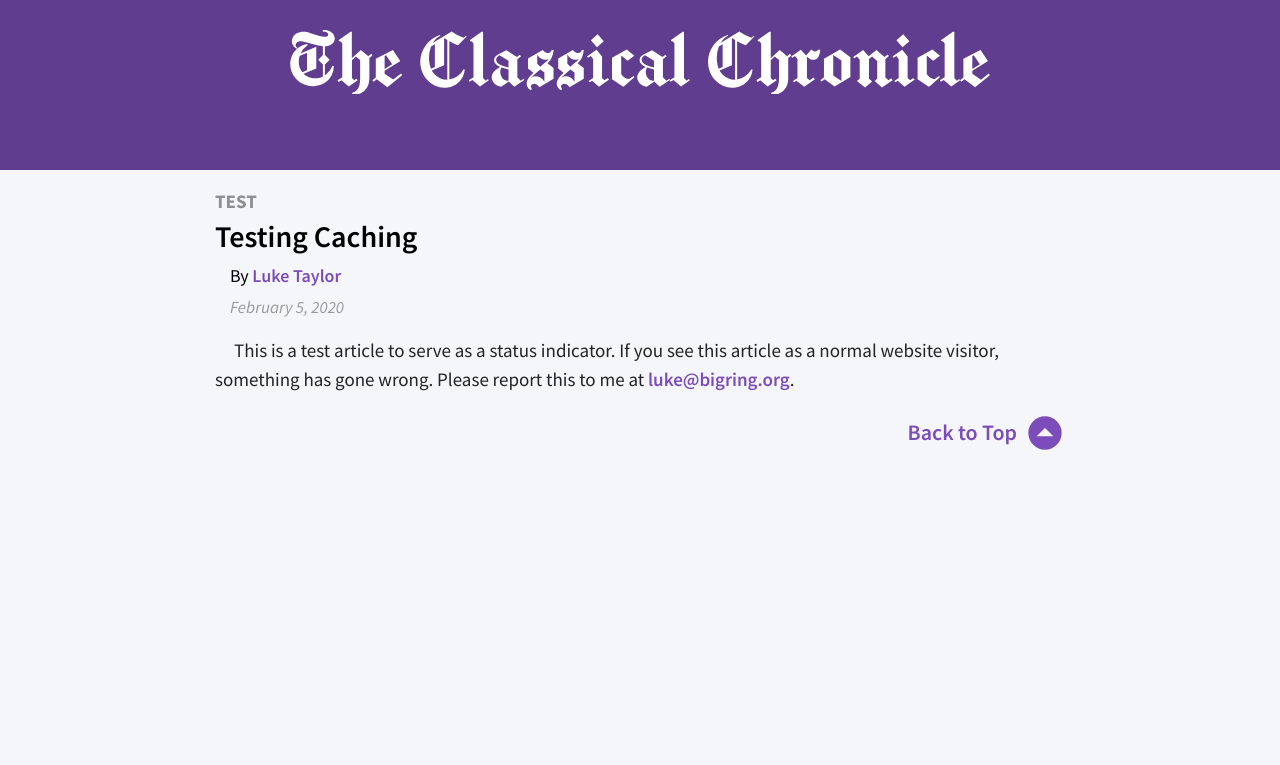
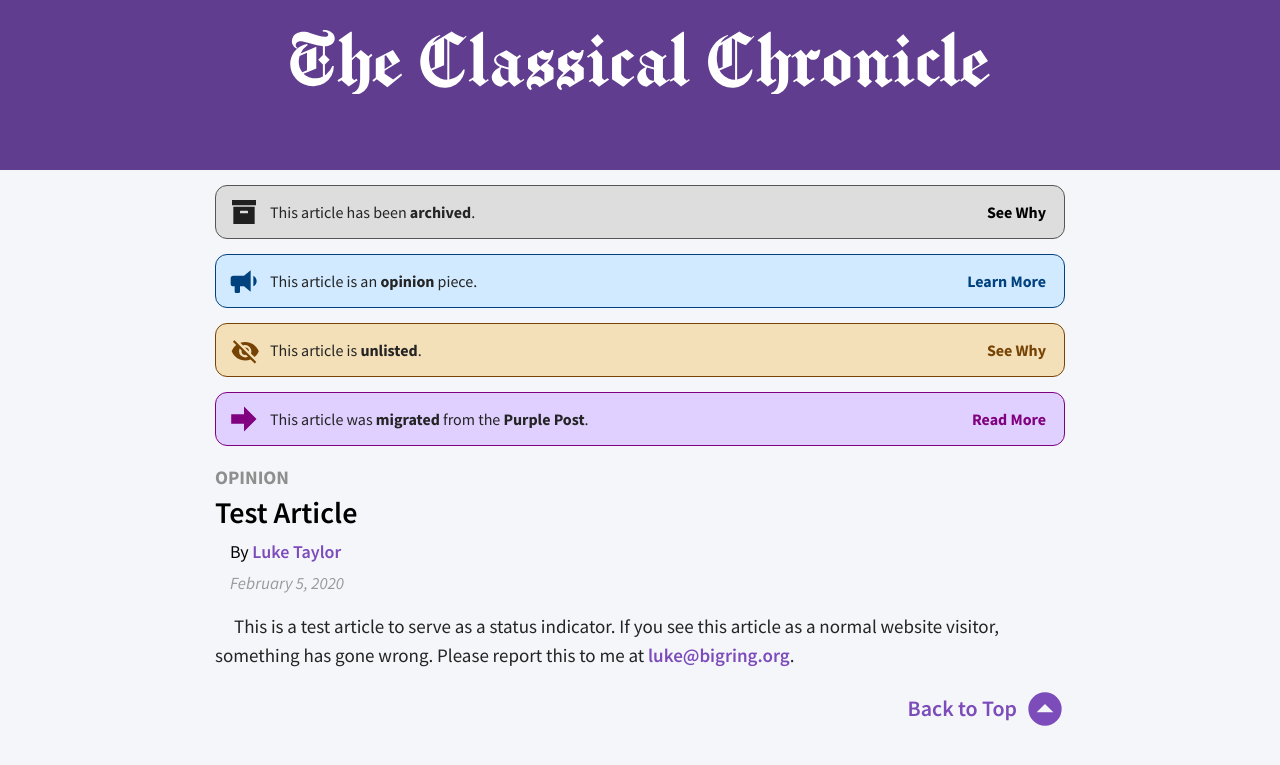
Before and after one commit to lixitrixi/classical-chronicle, a Jekyll site: the page built from _articles/test-article.md, in a window 1280 px wide. Shown: the top 765 px of the page. Built offline with Jekyll 4.4.1, drawn with Linux system fonts in a browser that asks for light colours.

Commit message:
Add article banners (test page only).

```diff
--- a/_articles/test-article.md
+++ b/_articles/test-article.md
@@ -1,10 +1,13 @@
 ---
 layout: "article"
-title: "Testing Caching"
+title: "Test Article"
 author: ["Luke Taylor"]
-image: "purplepost.png"
-category: "Test"
+image: "error.png"
+category: "Opinion"
 date: 2020-02-05
 unlisted: true
+unlistedReason: "This is a test article, please ignore!"
+archived: true
+migrated: true
 ---
 This is a test article to serve as a status indicator. If you see this article as a normal website visitor, something has gone wrong. Please report this to me at [luke@bigring.org](mailto:luke@bigring.org).
--- a/_layouts/article.html
+++ b/_layouts/article.html
@@ -9,6 +9,59 @@
   <body>
     {% include header.html %}
     <main>
+      {% if page.archived %}
+      <div class="banner archived">
+  			<div class="initial">
+  				<svg style="width:32px;height:32px" viewBox="0 0 24 24">
+  					<path d="M3,3H21V7H3V3M4,8H20V21H4V8M9.5,11A0.5,0.5 0 0,0 9,11.5V13H15V11.5A0.5,0.5 0 0,0 14.5,11H9.5Z" />
+  				</svg>
+  				<p>This article has been <span>archived</span>.</p>
+  				<label for="archived-banner">See Why</label>
+  			</div>
+  			<input type="checkbox" id="archived-banner">
+  			<p>This article doesn't have an archive reason.</p>
+  		</div>
+      {% endif %}
+      {% assign category = page.category | downcase %}
+      {% if category == "opinion" and page.unlisted %}
+      <div class="banner opinion">
+  			<div class="initial">
+  				<svg style="width:32px;height:32px" viewBox="0 0 24 24">
+  					<path d="M12,8H4A2,2 0 0,0 2,10V14A2,2 0 0,0 4,16H5V20A1,1 0 0,0 6,21H8A1,1 0 0,0 9,20V16H12L17,20V4L12,8M21.5,12C21.5,13.71 20.54,15.26 19,16V8C20.53,8.75 21.5,10.3 21.5,12Z" />
+  				</svg>
+  				<p>This article is an <span>opinion</span> piece.</p>
+  				<label for="opinion-banner">Learn More</label>
+  			</div>
+  			<input type="checkbox" id="opinion-banner">
+  			<p>The views and opinions expressed in this article do not necesarrily represent those of the <i>Chronicle</i>.</p>
+  		</div>
+      {% endif %}
+      {% if page.unlisted %}
+      <div class="banner unlisted">
+        <div class="initial">
+          <svg style="width:32px;height:32px" viewBox="-2 -2 26 26">
+              <path d="M11.83,9L15,12.16C15,12.11 15,12.05 15,12A3,3 0 0,0 12,9C11.94,9 11.89,9 11.83,9M7.53,9.8L9.08,11.35C9.03,11.56 9,11.77 9,12A3,3 0 0,0 12,15C12.22,15 12.44,14.97 12.65,14.92L14.2,16.47C13.53,16.8 12.79,17 12,17A5,5 0 0,1 7,12C7,11.21 7.2,10.47 7.53,9.8M2,4.27L4.28,6.55L4.73,7C3.08,8.3 1.78,10 1,12C2.73,16.39 7,19.5 12,19.5C13.55,19.5 15.03,19.2 16.38,18.66L16.81,19.08L19.73,22L21,20.73L3.27,3M12,7A5,5 0 0,1 17,12C17,12.64 16.87,13.26 16.64,13.82L19.57,16.75C21.07,15.5 22.27,13.86 23,12C21.27,7.61 17,4.5 12,4.5C10.6,4.5 9.26,4.75 8,5.2L10.17,7.35C10.74,7.13 11.35,7 12,7Z" />
+          </svg>
+          <p>This article is <span>unlisted</span>.</p>
+          <label for="unlisted-banner">See Why</label>
+        </div>
+        <input type="checkbox" id="unlisted-banner">
+        <p>{{ page.unlistedReason | default: "This article hasn't been published yet. (Default Reason)"}}</p>
+      </div>
+      {% endif %}
+      {% if page.migrated %}
+      <div class="banner migrated">
+        <div class="initial">
+          <svg viewBox="2 2 20 20" width="32px" height="32px">
+              <path d="M4,15V9H12V4.16L19.84,12L12,19.84V15H4Z"/>
+          </svg>
+          <p>This article was <span>migrated</span> from the <span>Purple Post</span>.</p>
+          <label for="migrated-banner">Read More</label>
+        </div>
+        <input type="checkbox" id="migrated-banner">
+        <p>This article is one of many migrated from the <i>Purple Post</i> during its merge into the <i>Classical Chronicle</i>.</p>
+      </div>
+      {% endif %}
       <p class="category">{{ page.category }}</p>
       <h1 class="title">{{ page.title }}</h1>
       <p class="author">By {% for author in page.author %}{% if forloop.last %}<a href="/about#{{author | slugify}}">{{author}}</a>{% else %}<a href="/about#{{author | slugify}}">{{author}}</a>, {% endif %}{% endfor %}</p>
--- a/assets/css/article.scss
+++ b/assets/css/article.scss
@@ -90,3 +90,86 @@ main {
     }
   }
 }
+
+.banner {
+	border-radius: 12px;
+	padding: 10px 12px;
+	border: 1px solid #555;
+	background-color: #ddd;
+	margin: 15px 0px;
+  p {
+    margin: 0;
+
+    span {
+      font-weight: bold;
+    }
+  }
+  svg {
+  	margin-right: 10px;
+  	fill: #202020;
+    flex-shrink: 0;
+  }
+  .initial {
+  	display: flex;
+  	// flex-wrap: wrap;
+  	align-items: center;
+
+    label {
+    	text-align: right;
+    	cursor: pointer;
+    	margin-left: auto;
+    	margin-right: 6px;
+    	font-weight: bold;
+      &:hover {
+        text-decoration: underline;
+      }
+    }
+    p {
+      color: #242424;
+    }
+  }
+  input {
+  	opacity: 0;
+  	position: absolute;
+  	pointer-events: none;
+    &+p {
+    	display: none;
+    	margin-top: 7px;
+    	margin-bottom: 4px;
+    	margin-left: 14px;
+    }
+    &:checked+p {
+      display: block;
+    }
+  }
+}
+.banner.migrated {
+	background-color: #dfd0ff;
+	border: 1px solid purple;
+  svg {
+  	fill: purple;
+  }
+  label {
+  	color: purple;
+  }
+}
+.banner.unlisted {
+	background-color: #f3e0b9;
+	border: 1px solid #774304;
+  svg {
+  	fill: #774304;
+  }
+  label {
+  	color: #774304;
+  }
+}
+.banner.opinion {
+	background-color: #d1eaff;
+	border: 1px solid #01427e;
+  svg {
+  	fill: #01427e;
+  }
+  label {
+  	color: #01427e;
+  }
+}
```
